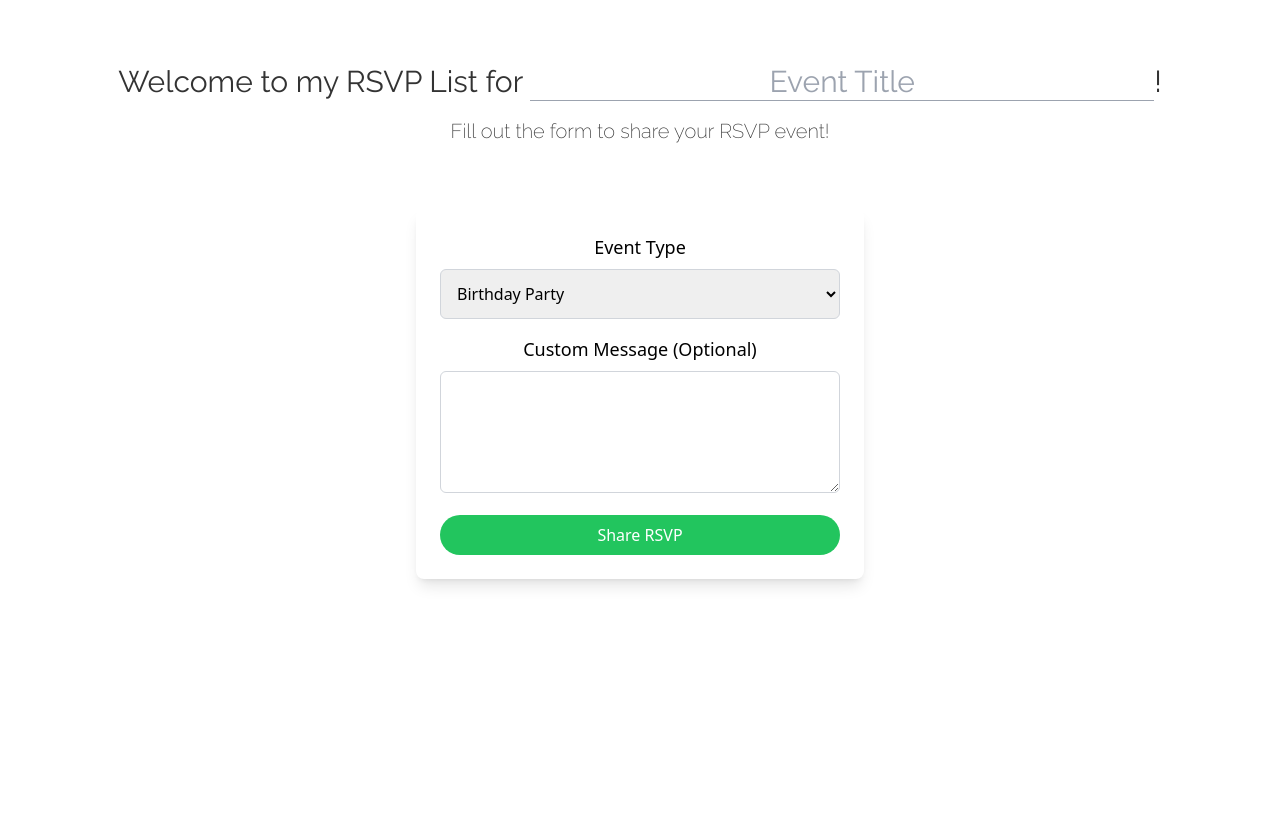
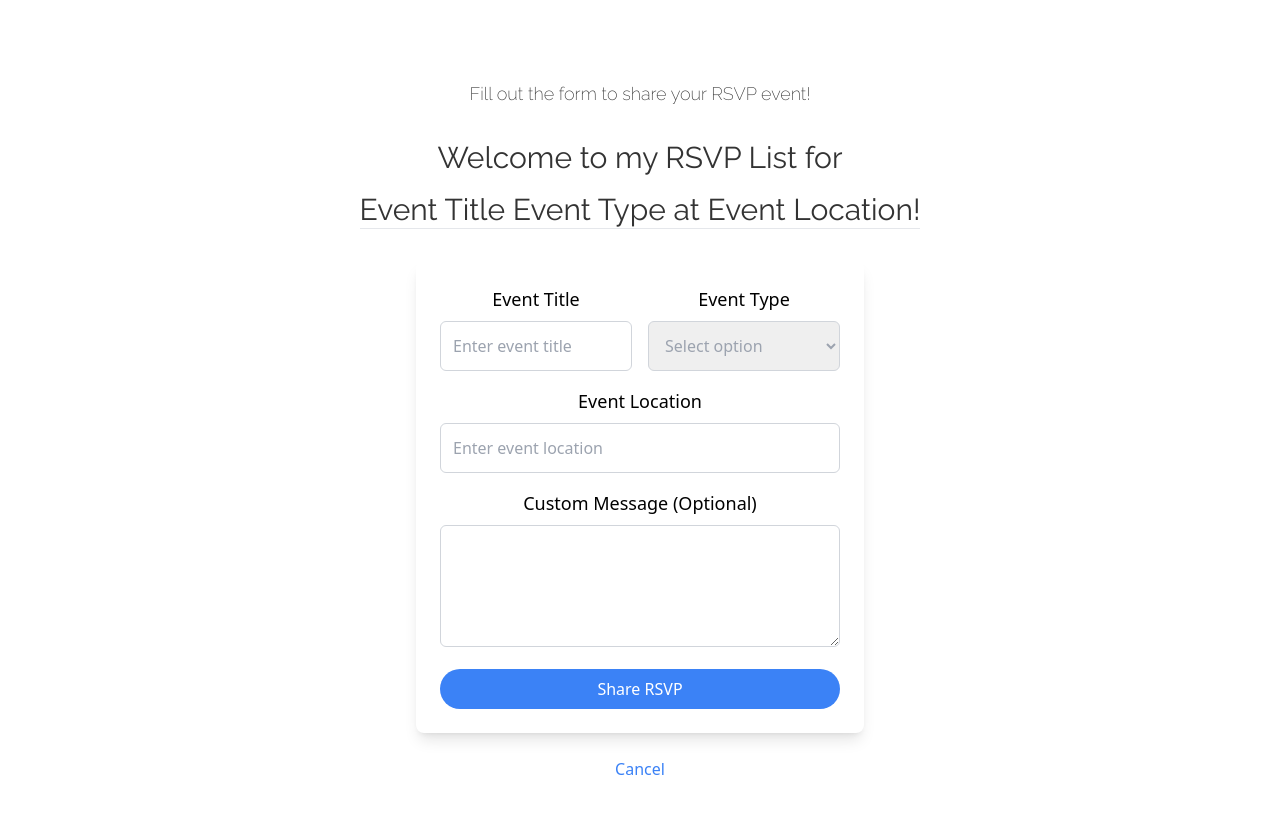
Before and after one commit to gillty1995/rsvpme, a React (Vite) app: page /rsvp-form in a window 1280 px wide. Shown: the top 814 px of the page. Built offline with nearby package versions, Linux system fonts and the light colour scheme.

Commit message:
update rsvpform and eventOptions

```diff
--- a/src/components/RsvpForm/RsvpForm.tsx
+++ b/src/components/RsvpForm/RsvpForm.tsx
@@ -1,75 +1,118 @@
 import React, { useState } from "react";
+import { useNavigate } from "react-router-dom";
+
 import ModalWithForm from "../ModalWithForm/ModalWithForm";
 
-const eventOptions = [
-  "Birthday Party",
-  "Anniversary Party",
-  "Christmas",
-  "Hannukah",
-  "Lunch",
-  "Team Meeting",
-  "Thanksgiving Dinner",
-  "Dinner Party",
-  "Pool Party",
-  "Pizza Party",
-];
+import { eventOptions } from "../../utils/eventOptions";
 
 const RsvpForm: React.FC = () => {
   const [eventName, setEventName] = useState("");
-  const [eventType, setEventType] = useState(eventOptions[0]);
+  const [eventType, setEventType] = useState("");
   const [customMessage, setCustomMessage] = useState("");
+  const [location, setLocation] = useState("");
   const [showModal, setShowModal] = useState(false);
   const [uniqueURL, setUniqueURL] = useState("");
 
+  const navigate = useNavigate();
+
   const handleShareRSVP = () => {
-    // Generate a unique URL (placeholder logic)
     const newUniqueURL = `https://example.com/rsvp/${Date.now()}`;
     setUniqueURL(newUniqueURL);
     setShowModal(true);
   };
 
+  const handleCancel = () => {
+    navigate("/");
+  };
+
   return (
     <main className="text-center py-16 px-4">
-      {/* Header */}
-      <section className="text-xl mb-11 pb-5">
-        <h2 className="font-rale font-regular text-main-text text-3xl">
-          Welcome to my RSVP List for{" "}
-          <span className="inline-block border-b border-gray-400 w-1/2">
-            <input
-              type="text"
-              placeholder="Event Title"
-              value={eventName}
-              maxLength={30}
-              onChange={(e) => setEventName(e.target.value)}
-              className="bg-transparent text-center text-3xl outline-none w-full"
-            />
-          </span>
-          !
-        </h2>
-        <p className="mt-4 font-rale font-extralight text-main-text">
+      {/* Instruction */}
+      <p className="mt-4 mb-8 font-rale font-extralight text-main-text text-lg">
         Fill out the form to share your RSVP event!
       </p>
+
+      {/* Header */}
+      <section className="text-xl mb-8">
+        <h2 className="font-rale font-regular text-main-text text-3xl mb-4">
+          Welcome to my RSVP List for
+        </h2>
+        <div className="inline-block">
+          <span className="inline-block border-b border-gray-40 font-rale font-regular text-main-text text-3xl">
+            {eventName || "Event Title"} {eventType || "Event Type"} at{" "}
+            {location || "Event Location"}!
+          </span>
+        </div>
       </section>
 
       {/* Event Form */}
       <form className="max-w-md mx-auto bg-white p-6 rounded-lg shadow-lg">
+        {/* Title Input and Event Type Dropdown */}
+        <div className="flex flex-col sm:flex-row gap-4 mb-4">
+          {/* Title Input */}
+          <div className="flex-1">
+            <label
+              htmlFor="eventName"
+              className="block mb-2 text-lg font-medium"
+            >
+              Event Title
+            </label>
+            <input
+              type="text"
+              id="eventName"
+              placeholder="Enter event title"
+              value={eventName}
+              maxLength={30}
+              onChange={(e) => setEventName(e.target.value)}
+              className={`w-full p-3 border border-gray-300 rounded-md ${
+                eventName ? "text-black" : "text-gray-400"
+              }`}
+            />
+          </div>
+
           {/* Event Type Dropdown */}
-        <div className="mb-4">
-          <label htmlFor="eventType" className="block mb-2 text-lg font-medium">
+          <div className="flex-1">
+            <label
+              htmlFor="eventType"
+              className="block mb-2 text-lg font-medium"
+            >
               Event Type
             </label>
             <select
               id="eventType"
               value={eventType}
               onChange={(e) => setEventType(e.target.value)}
-            className="w-full p-3 border border-gray-300 rounded-md"
+              className={`w-full p-3 border border-gray-300 rounded-md ${
+                eventType ? "text-black" : "text-gray-400"
+              }`}
             >
+              <option value="" disabled>
+                Select option
+              </option>
               {eventOptions.map((event, index) => (
                 <option key={index} value={event}>
                   {event}
                 </option>
               ))}
             </select>
+          </div>
+        </div>
+
+        {/* Location Input */}
+        <div className="mb-4">
+          <label htmlFor="location" className="block mb-2 text-lg font-medium">
+            Event Location
+          </label>
+          <input
+            type="text"
+            id="location"
+            placeholder="Enter event location"
+            value={location}
+            onChange={(e) => setLocation(e.target.value)}
+            className={`w-full p-3 border border-gray-300 rounded-md ${
+              location ? "text-black" : "text-gray-400"
+            }`}
+          />
         </div>
 
         {/* Custom Message */}
@@ -93,11 +136,18 @@ const RsvpForm: React.FC = () => {
         <button
           type="button"
           onClick={handleShareRSVP}
-          className="bg-green-500 text-white py-2 px-4 rounded-full hover:bg-green-600 transition-all duration-300 w-full"
+          className="bg-blue-500 text-white py-2 px-4 rounded-full hover:bg-blue-600 transition-all duration-500 w-full"
         >
           Share RSVP
         </button>
       </form>
+
+      <button
+        onClick={handleCancel}
+        className="mt-4 text-blue-500 py-2 px-4 hover:text-blue-800 transition-all duration-300"
+      >
+        Cancel
+      </button>
 
       {/* Modal for Sharing RSVP */}
       <ModalWithForm
--- /dev/null
+++ b/src/utils/eventOptions.ts
@@ -0,0 +1,134 @@
+export const eventOptions = [
+    // Major Holidays
+    "New Year's Eve",
+    "Valentine's Day",
+    "Easter Party",
+    "Mother's Day",
+    "Father's Day",
+    "4th of July",
+    "Labor Day Party",
+    "Halloween Party",
+    "Thanksgiving Dinner",
+    "Christmas Party",
+    "Christmas Dinner",
+    "Hanukkah Party",
+    "Purim Party",
+    "Pesach",
+    "Rosh Hashanah",
+    "Sukkot",
+    "Lag Ba'Omer",
+    "Shabbat Dinner",
+    "Kwanzaa",
+    "Chinese New Year",
+    "Diwali",
+    "Ramadan",
+    "Eid al-Fitr",
+    "Eid al-Adha",
+    "Veterans Day",
+    "Memorial Day",
+    "Juneteenth",
+    "St. Patrick's Day",
+    "Black Friday",
+    "Cyber Monday",
+    "Earth Day",
+    "Martin Luther King Jr. Day",
+    "Mardi Gras",
+    "Groundhog Day",
+    "Party",
+
+    // Life Events
+    "Birthday Party",
+    "Anniversary Party",
+    "Anniversary Dinner",
+    "Wedding Reception",
+    "Bachelor Party",
+    "Bridal Shower",
+    "Baby Shower",
+    "Gender Reveal Party",
+    "Housewarming Party",
+    "Retirement Party",
+    "Graduation Party",
+    "New Job Celebration",
+    "Engagement Party",
+    "Promotion Celebration",
+    "New Home Celebration",
+    "Pregnancy Celebration",
+    "Going Away Party",
+    "Welcome Home Party",
+    "Reunion Party",
+    "Moving-in Celebration",
+    "Adoption Party",
+    "Renewal of Vows",
+    "Retirement Celebration",
+
+    // Niche and Themed Events
+    "Game Night",
+    "Poker Night",
+    "Bonfire",
+    "Team Meeting",
+    "Lunch",
+    "Dinner Party",
+    "Pool Party",
+    "Pizza Party",
+    "Barbecue",
+    "Potluck",
+    "Cooking Class",
+    "Book Club Meeting",
+    "Crafting Workshop",
+    "Picnic",
+    "Concert",
+    "Festival",
+    "Charity Gala",
+    "Film Screening",
+    "Comedy Night",
+    "Karaoke Night",
+    "Yoga",
+    "Masquerade Ball",
+    "Escape Room Adventure",
+    "Pet Adoption Event",
+    "Networking Event",
+    "Farmers Market Meet-Up",
+    "Food Truck Rally",
+    "Art Show",
+    "Science Fair",
+    "Poetry Night",
+    "Open Mic Night",
+    "Wine Tasting",
+    "Beer Tasting",
+    "Live Sports Game Viewing",
+    "Pottery Class",
+    "Dance Class",
+    "Hackathon",
+    "Cooking Competition",
+    "Virtual Meetup",
+    "Trivia Night",
+    "Chess Tournament",
+    "Hiking Trip",
+    "Wine and Paint Night",
+    "Holiday Decorating Party",
+    "Cultural Festival",
+    "Candlelight Dinner",
+    "Travel Meetup",
+    "Camping Trip",
+    "Fishing Trip",
+    "Meditation Retreat",
+    "Volunteer Day",
+    "Sports Game",
+    "Fashion Show",
+    "Ski Trip",
+    "Fireworks Show",
+    "Open House",
+    "Tea Party",
+    "Bar Mitzvah",
+    "Bat Mitzvah",
+    "DIY Workshop",
+    "Cosplay Event",
+    "Movie Marathon",
+    "Tech Conference",
+    "Comic Book Convention",
+    "Talent Show",
+    "Road Trip Meetup",
+    "Garden Party",
+    "Holiday Party",
+    "House Party",
+  ];
```
Lines whose indentation alone changed are shown as unchanged.
